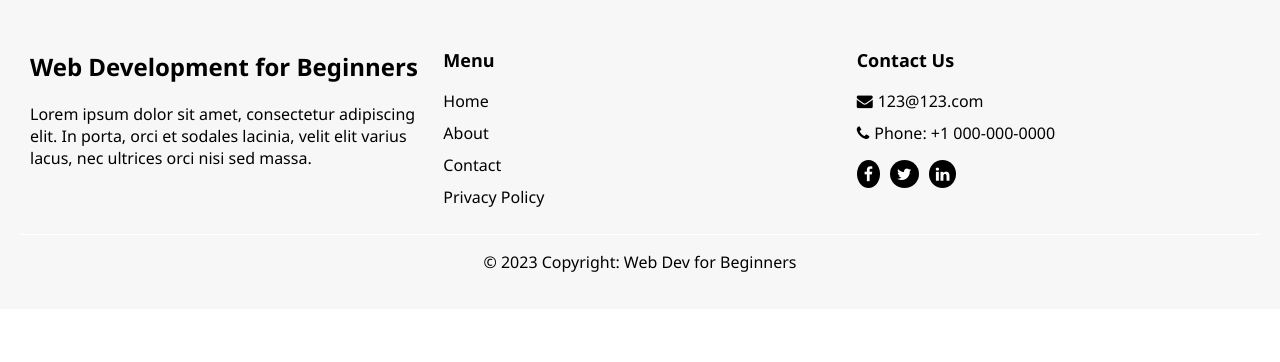
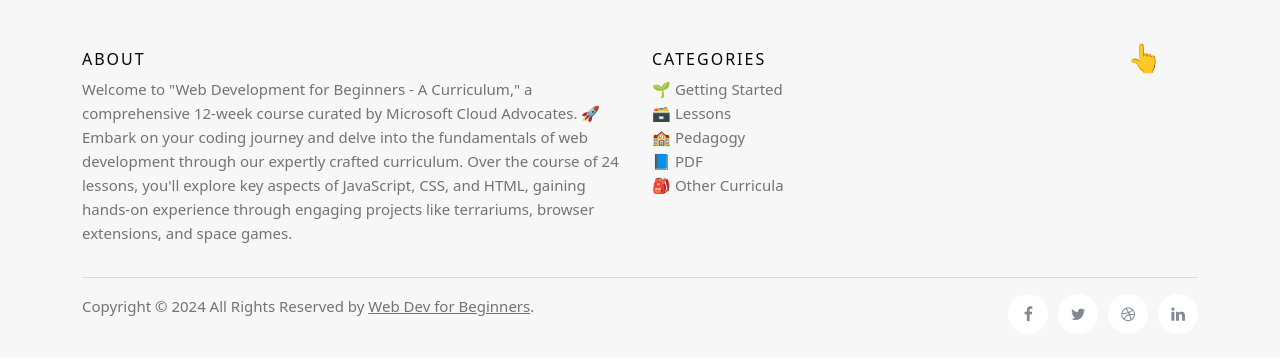
Before and after one commit to mbilal-09/footer, a plain HTML site: page index.html in a window 1280 px wide. Drawn offline with nearby package versions, Linux system fonts and the light colour scheme.

Commit message:
ui updated

```diff
--- a/index.html
+++ b/index.html
@@ -1,143 +1,231 @@
 <!DOCTYPE html>
 <html lang="en">
+
 <head>
     <meta charset="UTF-8" />
     <meta name="viewport" content="width=device-width, initial-scale=1.0" />
     <title>Footer</title>
-    <link
-      rel="stylesheet"
-      href="https://cdnjs.cloudflare.com/ajax/libs/font-awesome/4.7.0/css/font-awesome.min.css"
-    />
+    <link href="https://cdn.jsdelivr.net/npm/bootstrap@5.3.2/dist/css/bootstrap.min.css" rel="stylesheet" integrity="sha384-T3c6CoIi6uLrA9TneNEoa7RxnatzjcDSCmG1MXxSR1GAsXEV/Dwwykc2MPK8M2HN" crossorigin="anonymous">
+    <link rel="stylesheet" href="https://cdnjs.cloudflare.com/ajax/libs/font-awesome/4.7.0/css/font-awesome.min.css" />
     <style>
-      * {
-        font-family: "Segoe UI", Tahoma, Geneva, Verdana, sans-serif;
-      }
-      body {
-        margin: 0;
-        padding: 0;
+        .site-footer {
+            background-color: #f7f7f7;
+            padding: 45px 0 20px;
+            font-size: 15px;
+            line-height: 24px;
+            color: #737373;
         }
 
-      .footer {
-        background-color: #f7f7f7;
-        color: black;
-        padding: 20px;
+        .site-footer hr {
+            border-top-color: #bbb;
+            opacity: 0.5
         }
 
-      .footer-columns {
-        display: flex;
-        justify-content: space-between;
+        .site-footer hr.small {
+            margin: 20px 0
         }
 
-      .column {
-        flex: 1;
-        padding: 10px;
+        .site-footer h6 {
+            color: #070707;
+            font-size: 16px;
+            text-transform: uppercase;
+            margin-top: 5px;
+            letter-spacing: 2px
         }
 
-      .column h3 {
-        font-size: 18px;
+        .site-footer a {
+            color: #737373;
         }
 
-      .column ul {
-        list-style: none;
-        padding: 0;
-      }
-
-      .column ul li {
-        margin-bottom: 10px;
-      }
-
-      .column ul li a {
-        color: black;
+        .site-footer a:hover {
+            color: #3366cc;
             text-decoration: none;
         }
 
-      .column ul li i {
-        padding-right: 5px;
+        .footer-links {
+            padding-left: 0;
+            list-style: none
+        }
+
+        .footer-links li {
+            display: block
+        }
+
+        .footer-links a {
+            color: #737373;
+            text-decoration: none;
+        }
+
+        .footer-links a:active,
+        .footer-links a:focus,
+        .footer-links a:hover {
+            color: #3366cc;
+            text-decoration: none;
+        }
+
+        .footer-links.inline li {
+            display: inline-block
+        }
+
+        .site-footer .social-icons {
+            text-align: right
+        }
+
+        .site-footer .social-icons a {
+            width: 40px;
+            height: 40px;
+            line-height: 40px;
+            margin-left: 6px;
+            margin-right: 0;
+            border-radius: 100%;
+            background-color: white
+        }
+
+        .copyright-text {
+            margin: 0
+        }
+
+        @media (max-width:991px) {
+            .site-footer [class^=col-] {
+                margin-bottom: 30px
+            }
+        }
+
+        @media (max-width:767px) {
+            .site-footer {
+                padding-bottom: 0
+            }
+
+            .site-footer .copyright-text,
+            .site-footer .social-icons {
+                text-align: center
+            }
         }
 
         .social-icons {
-        display: flex;
-        align-items: center;
+            padding-left: 0;
+            margin-bottom: 0;
+            list-style: none
+        }
+
+        .social-icons li {
+            display: inline-block;
+            margin-bottom: 4px
+        }
+
+        .social-icons li.title {
+            margin-right: 15px;
+            text-transform: uppercase;
+            color: #96a2b2;
+            font-weight: 700;
+            font-size: 13px
         }
 
         .social-icons a {
-        padding: 6px 7px;
-        background: black;
-        color: white;
-        text-decoration: none;
-        border-radius: 50%;
-        margin-right: 10px;
-        transition: all ease-in-out 0.3s;
+            background-color: #eceeef;
+            color: #818a91;
+            font-size: 16px;
+            display: inline-block;
+            line-height: 44px;
+            width: 44px;
+            height: 44px;
+            text-align: center;
+            margin-right: 8px;
+            border-radius: 100%;
+            -webkit-transition: all .2s linear;
+            -o-transition: all .2s linear;
+            transition: all .2s linear
         }
 
+        .social-icons a:active,
+        .social-icons a:focus,
         .social-icons a:hover {
-        background: #f7f7f7;
-        color: black;
+            color: #fff;
+            background-color: #29aafe
         }
 
-      .copyright {
-        width: 100%;
-        text-align: center;
-        border-top: 1px solid white;
+        .social-icons.size-sm a {
+            line-height: 34px;
+            height: 34px;
+            width: 34px;
+            font-size: 14px
         }
 
-      @media screen and (max-width: 800px) {
-        .footer-columns {
-          flex-direction: column;
-          align-items: center;
+        .social-icons a.facebook:hover {
+            background-color: #3b5998
         }
 
-        .column {
-          flex: 1;
-          padding: 10px;
-          text-align: center;
+        .social-icons a.twitter:hover {
+            background-color: #00aced
         }
 
-        .social-icons a {
-            width: 100%;
-            padding-top: 15px;
-            padding-bottom: 15px;
-        text-align: center;
+        .social-icons a.linkedin:hover {
+            background-color: #007bb6
+        }
+
+        .social-icons a.dribbble:hover {
+            background-color: #ea4c89
+        }
+
+        @media (max-width:767px) {
+            .social-icons li.title {
+                display: block;
+                margin-right: 0;
+                font-weight: 600
             }
         }
     </style>
 </head>
+
 <body>
-    <footer class="footer">
-      <div class="footer-columns">
-        <div class="column">
-          <h2>Web Development for Beginners</h2>
-          <p>
-            Lorem ipsum dolor sit amet, consectetur adipiscing elit. In porta,
-            orci et sodales lacinia, velit elit varius lacus, nec ultrices orci
-            nisi sed massa.
+
+    <!-- Site footer -->
+    <footer class="site-footer">
+        <div class="container">
+            <div class="row">
+                <div class="col-sm-12 col-md-6">
+                    <h6 class="text-center text-md-start">About</h6>
+                    <p class="text-center text-md-start">Welcome to "Web Development for Beginners - A Curriculum," a comprehensive 12-week course curated by Microsoft Cloud Advocates. 🚀
+
+                        Embark on your coding journey and delve into the fundamentals of web development through our expertly crafted curriculum. Over the course of 24 lessons, you'll explore key aspects of JavaScript, CSS, and HTML, gaining hands-on experience through engaging projects like terrariums, browser extensions, and space games.</p>
+                </div>
+
+                <div class="col-xs-12 col-md-5">
+                    <h6 class="text-center text-md-start">Categories</h6>
+                    <ul class="footer-links text-center text-md-start">
+                        <li><a href="https://microsoft.github.io/Web-Dev-For-Beginners/#/?id=%f0%9f%8c%b1-getting-started">🌱 Getting Started</a></li>
+                        <li><a href="https://microsoft.github.io/Web-Dev-For-Beginners/#/?id=%f0%9f%97%83%ef%b8%8f-lessons">🗃️ Lessons</a></li>
+                        <li><a href="https://microsoft.github.io/Web-Dev-For-Beginners/#/?id=%f0%9f%8f%ab-pedagogy">🏫 Pedagogy</a></li>
+                        <li><a href="https://microsoft.github.io/Web-Dev-For-Beginners/#/?id=%f0%9f%93%98-pdf">📘 PDF</a></li>
+                        <li><a href="https://microsoft.github.io/Web-Dev-For-Beginners/#/?id=%f0%9f%8e%92-other-curricula">🎒 Other Curricula</a></li>
+                    </ul>
+                </div>
+                <div class="col-1  mx-auto"><a href="#" class="text-decoration-none fs-3">👆</a></div>
+            </div>
+            <hr>
+        </div>
+        <div class="container">
+            <div class="row">
+                <div class="col-md-8 col-sm-6 col-xs-12">
+                    <p class="copyright-text">Copyright &copy; 2024 All Rights Reserved by
+                        <a href="#">Web Dev for Beginners</a>.
                     </p>
                 </div>
-        <div class="column">
-          <h3>Menu</h3>
-          <ul>
-            <li><a href="#">Home</a></li>
-            <li><a href="#">About</a></li>
-            <li><a href="#">Contact</a></li>
-            <li><a href="#">Privacy Policy</a></li>
+
+                <div class="col-md-4 col-sm-6 col-xs-12">
+                    <ul class="social-icons">
+                        <li><a class="facebook" href="#"><i class="fa fa-facebook"></i></a></li>
+                        <li><a class="twitter" href="#"><i class="fa fa-twitter"></i></a></li>
+                        <li><a class="dribbble" href="#"><i class="fa fa-dribbble"></i></a></li>
+                        <li><a class="linkedin" href="#"><i class="fa fa-linkedin"></i></a></li>
                     </ul>
-        </div>
-        <div class="column">
-          <h3>Contact Us</h3>
-          <ul>
-            <li><i class="fa fa-envelope"></i>123@123.com</li>
-            <li><i class="fa fa-phone"></i>Phone: +1 000-000-0000</li>
-          </ul>
-          <div class="social-icons">
-            <a href="#" class="fa fa-facebook"></a>
-            <a href="#" class="fa fa-twitter"></a>
-            <a href="#" class="fa fa-linkedin"></a>
                 </div>
             </div>
         </div>
-      <div class="copyright">
-        <p>&copy; 2023 Copyright: Web Dev for Beginners</p>
-      </div>
     </footer>
+
+
+    <script src="https://cdn.jsdelivr.net/npm/bootstrap@5.3.2/dist/js/bootstrap.bundle.min.js" integrity="sha384-C6RzsynM9kWDrMNeT87bh95OGNyZPhcTNXj1NW7RuBCsyN/o0jlpcV8Qyq46cDfL" crossorigin="anonymous"></script>
 </body>
+
 </html>
```
Lines whose indentation alone changed are shown as unchanged.
